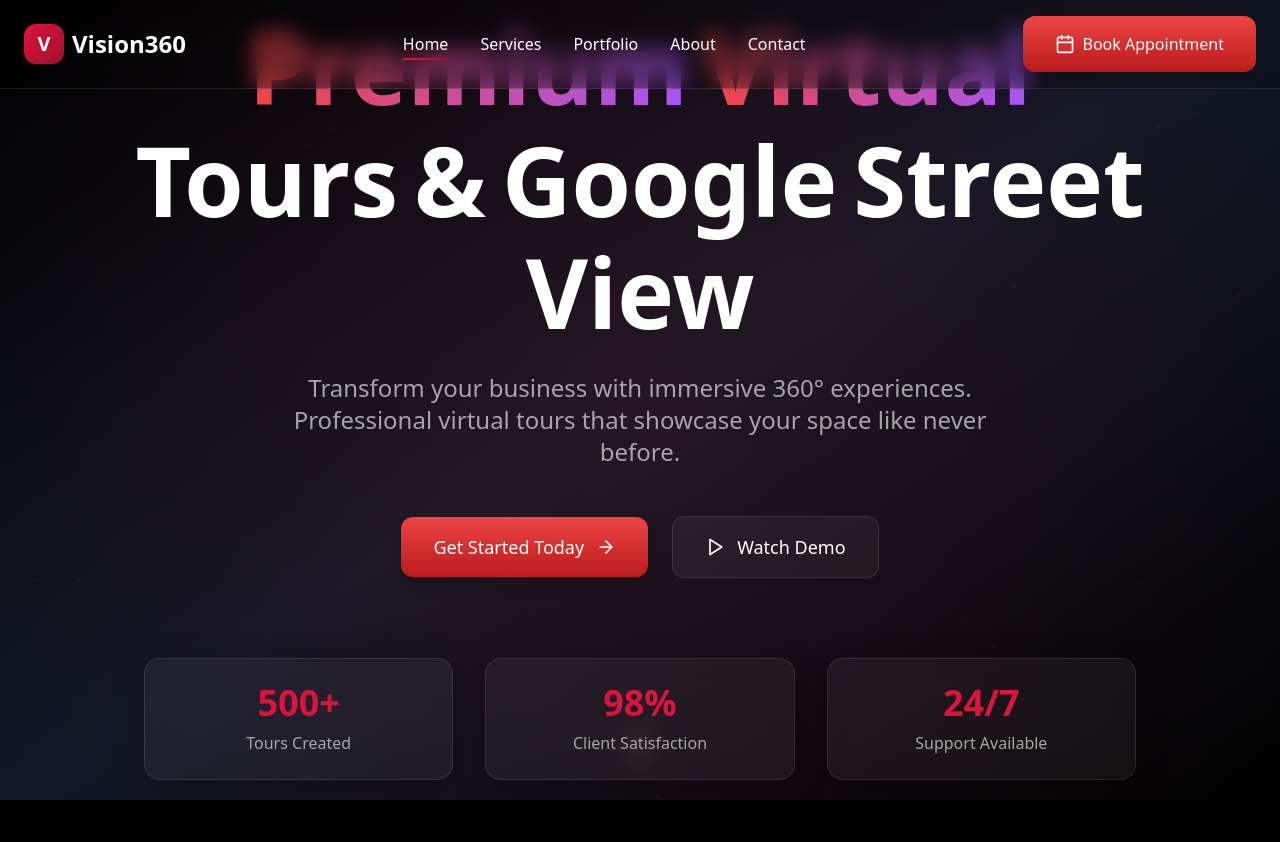
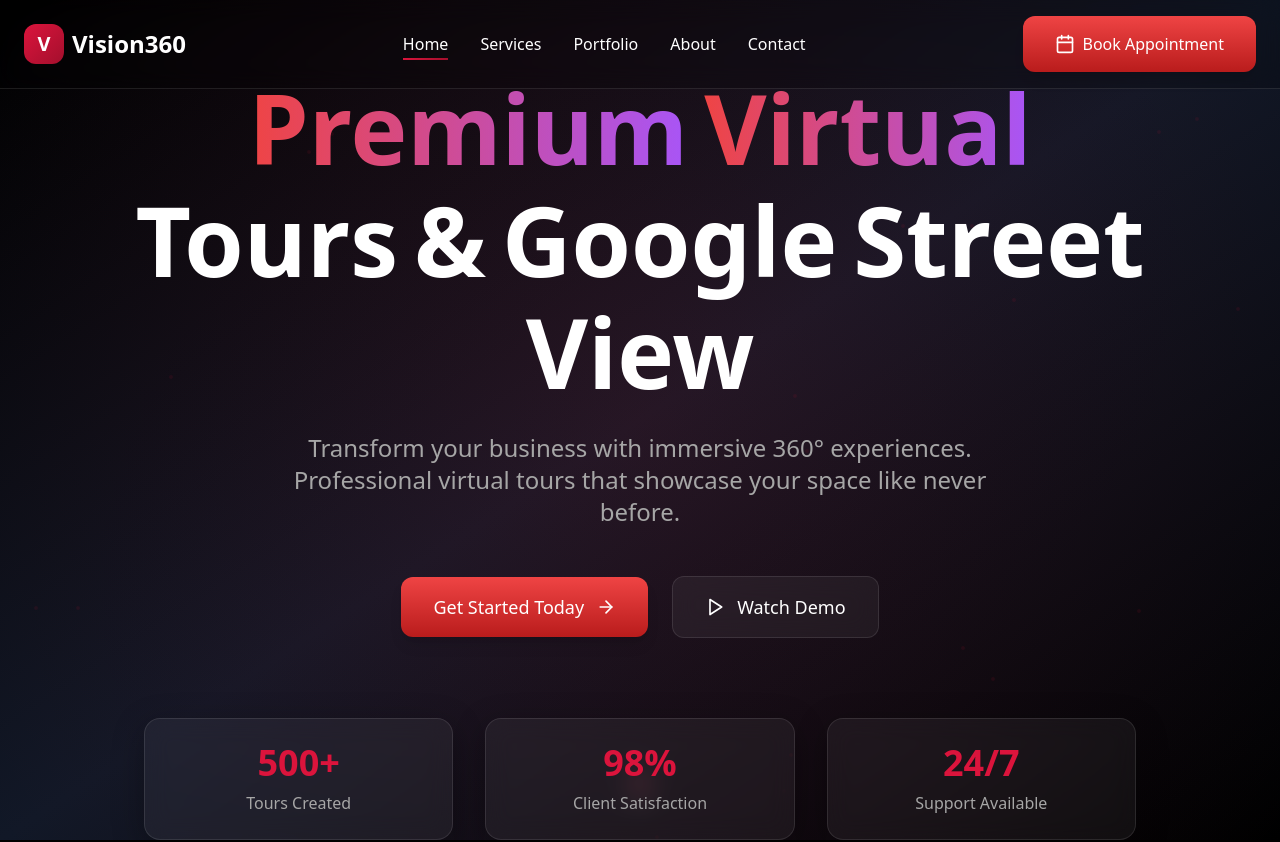
Before and after one commit to thiyo-de/vision360-nubien-style, a React (Vite) app: page / in a window 1280 px wide. Shown: the top 842 px of the page. Built offline with nearby package versions, Linux system fonts and the light colour scheme; a web font is replaced by a local one.

Commit message:
Fix: Adjust navbar and home page overlap

```diff
--- a/src/sections/Hero.tsx
+++ b/src/sections/Hero.tsx
@@ -21,7 +21,7 @@ const Hero = () => {
   };
 
   return (
-    <section className="relative min-h-screen flex items-center justify-center overflow-hidden">
+    <section className="relative min-h-screen flex items-center justify-center overflow-hidden pt-20">
       {/* Animated Background */}
       <div className="absolute inset-0 bg-gradient-to-br from-black via-gray-900 to-black">
         <div className="absolute inset-0 bg-[radial-gradient(circle_at_50%_50%,rgba(229,9,20,0.1),transparent)]" />
--- a/src/sections/Services.tsx
+++ b/src/sections/Services.tsx
@@ -57,7 +57,7 @@ const Services = () => {
   };
 
   return (
-    <section id="services" className="py-24 bg-gradient-to-b from-black to-gray-900">
+    <section id="services" className="py-24 bg-gradient-to-b from-black to-gray-900 scroll-mt-20">
       <div className="container mx-auto px-6">
         <motion.div
           initial={{ opacity: 0, y: 30 }}
--- a/src/sections/WhyChooseUs.tsx
+++ b/src/sections/WhyChooseUs.tsx
@@ -40,7 +40,7 @@ const WhyChooseUs = () => {
   ];
 
   return (
-    <section className="py-16 sm:py-24 bg-gradient-to-b from-gray-900 to-black">
+    <section className="py-16 sm:py-24 bg-gradient-to-b from-gray-900 to-black scroll-mt-20">
       <div className="container mx-auto px-4 sm:px-6">
         <div className="grid grid-cols-1 lg:grid-cols-2 gap-12 lg:gap-16 items-center">
           {/* Left Side - Image/Video */}
```
